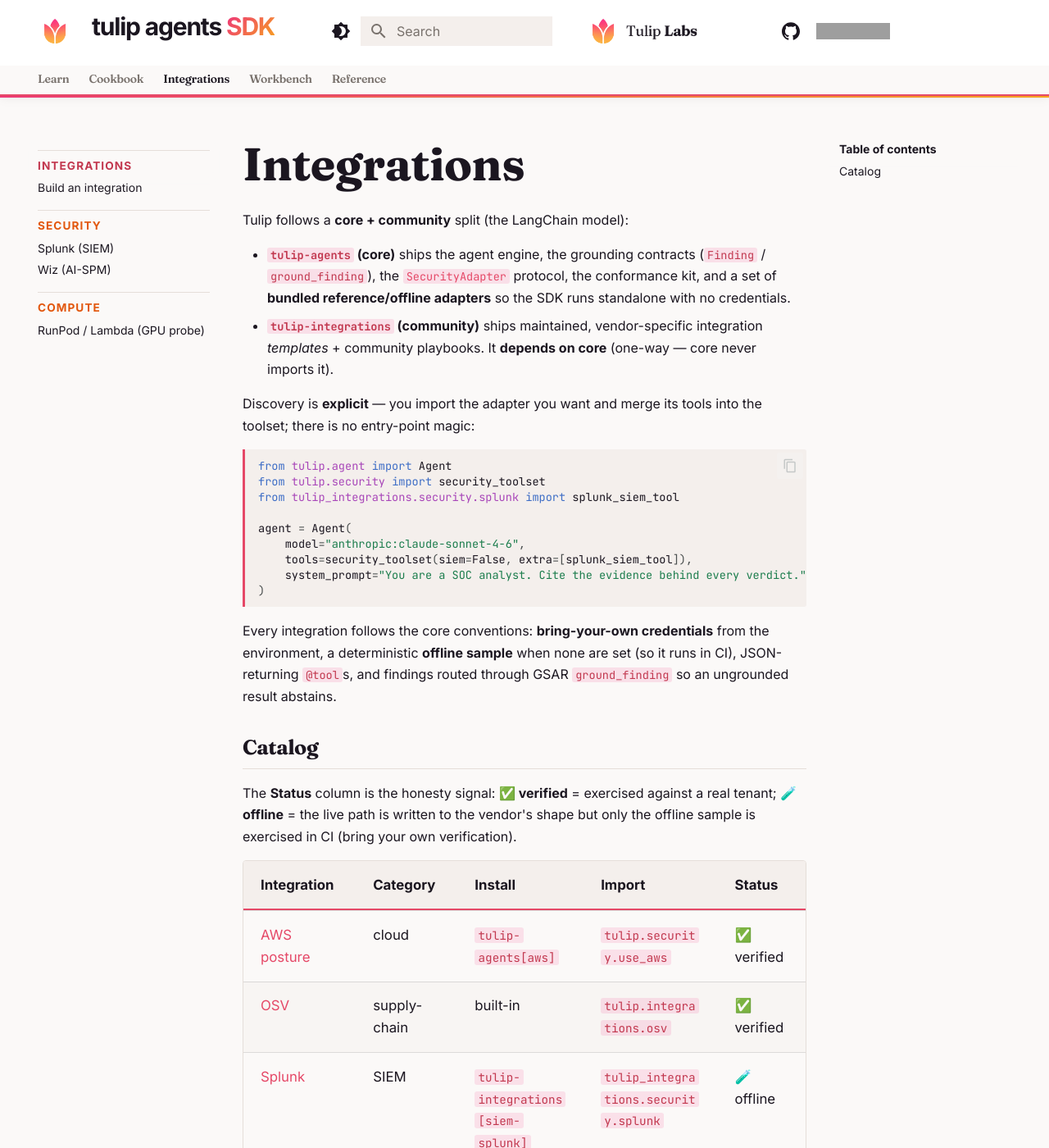
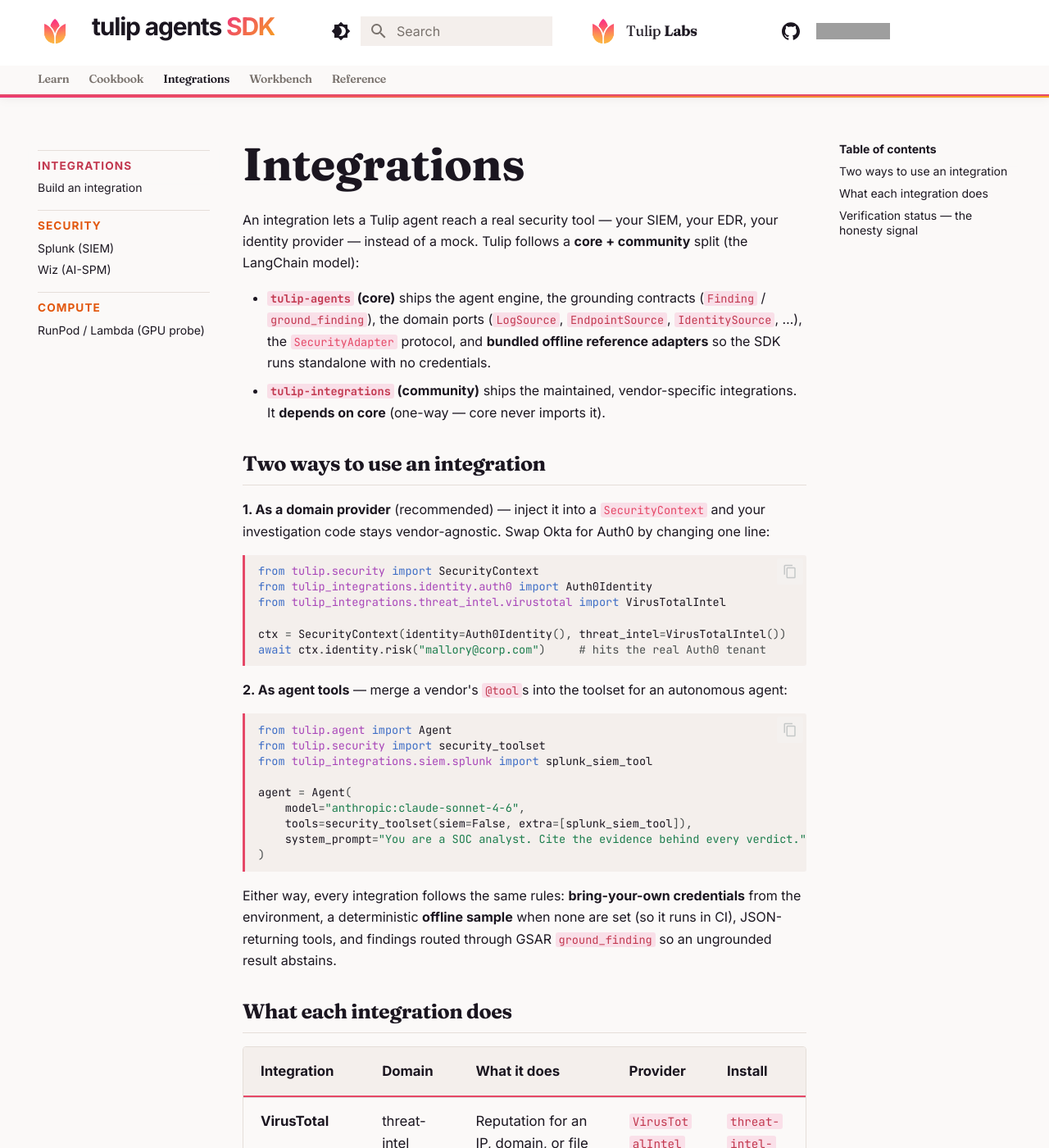
Before and after one commit to tuliplabs-ai/docs, an MkDocs documentation site: the page built from docs/integrations/index.md, in a window 1280 px wide and 1400 px high. Shown: the whole window at 82% size. Built offline with MkDocs 1.6.1 and Material for MkDocs 9.7.7, drawn with Linux system fonts in a browser that asks for light colours; some of the changed text lies outside the part shown; grey boxes are pictures that could not be loaded.

Commit message:
docs: rewrite the integrations catalog — what each integration does, honestly
The catalog was missing CrowdStrike/Okta/Auth0/VirusTotal entirely and had stale
statuses + old shim import paths. Rewrites it in plain language: a one-line 'what it
does' per integration, the SecurityContext provider class, the install extra, and an
honest two-tier status (live-verified vs live-path-verified-against-a-mock). Adds the
'two ways to use an integration' (domain provider vs agent tools) framing and links the
SecurityContext concept page. Builds clean under mkdocs --strict.

Signed-off-by: tuliplabs <328004975+tuliplabs@users.noreply.github.com>

````diff
--- a/docs/integrations/index.md
+++ b/docs/integrations/index.md
@@ -1,23 +1,39 @@
 # Integrations
 
-Tulip follows a **core + community** split (the LangChain model):
+An integration lets a Tulip agent reach a real security tool — your SIEM, your
+EDR, your identity provider — instead of a mock. Tulip follows a **core +
+community** split (the LangChain model):
 
 - **`tulip-agents` (core)** ships the agent engine, the grounding contracts
-  (`Finding` / `ground_finding`), the
-  [`SecurityAdapter`](build.md) protocol, the conformance kit, and a set of
-  **bundled reference/offline adapters** so the SDK runs standalone with no
-  credentials.
-- **`tulip-integrations` (community)** ships maintained, vendor-specific
-  integration *templates* + community playbooks. It **depends on core**
-  (one-way — core never imports it).
+  (`Finding` / `ground_finding`), the domain ports (`LogSource`,
+  `EndpointSource`, `IdentitySource`, …), the [`SecurityAdapter`](build.md)
+  protocol, and **bundled offline reference adapters** so the SDK runs
+  standalone with no credentials.
+- **`tulip-integrations` (community)** ships the maintained, vendor-specific
+  integrations. It **depends on core** (one-way — core never imports it).
 
-Discovery is **explicit** — you import the adapter you want and merge its tools
-into the toolset; there is no entry-point magic:
+## Two ways to use an integration
+
+**1. As a domain provider** (recommended) — inject it into a
+[`SecurityContext`](../concepts/security-context.md) and your investigation code
+stays vendor-agnostic. Swap Okta for Auth0 by changing one line:
+
+```python
+from tulip.security import SecurityContext
+from tulip_integrations.identity.auth0 import Auth0Identity
+from tulip_integrations.threat_intel.virustotal import VirusTotalIntel
+
+ctx = SecurityContext(identity=Auth0Identity(), threat_intel=VirusTotalIntel())
+await ctx.identity.risk("mallory@corp.com")     # hits the real Auth0 tenant
+```
+
+**2. As agent tools** — merge a vendor's `@tool`s into the toolset for an
+autonomous agent:
 
 ```python
 from tulip.agent import Agent
 from tulip.security import security_toolset
-from tulip_integrations.security.splunk import splunk_siem_tool
+from tulip_integrations.siem.splunk import splunk_siem_tool
 
 agent = Agent(
     model="anthropic:claude-sonnet-4-6",
@@ -26,29 +42,37 @@
 )
 ```
 
-Every integration follows the core conventions: **bring-your-own credentials**
-from the environment, a deterministic **offline sample** when none are set (so
-it runs in CI), JSON-returning `@tool`s, and findings routed through GSAR
-`ground_finding` so an ungrounded result abstains.
+Either way, every integration follows the same rules: **bring-your-own
+credentials** from the environment, a deterministic **offline sample** when none
+are set (so it runs in CI), JSON-returning tools, and findings routed through
+GSAR `ground_finding` so an ungrounded result abstains.
 
-## Catalog
+## What each integration does
 
-The **Status** column is the honesty signal: **✅ verified** = exercised against
-a real tenant; **🧪 offline** = the live path is written to the vendor's shape
-but only the offline sample is exercised in CI (bring your own verification).
+| Integration | Domain | What it does | Provider | Install |
+|---|---|---|---|---|
+| **VirusTotal** | threat-intel | Reputation for an IP, domain, or file hash | `VirusTotalIntel` | `threat-intel-virustotal` |
+| **Auth0** | identity | Look up a user, risk + sign-ins, disable an account (Management API) | `Auth0Identity` | `identity-auth0` |
+| **Okta** | identity | Look up a user, risk + sign-ins, disable an account (SSWS API) | `OktaIdentity` | `identity-okta` |
+| **Splunk** | SIEM | Search logs/events with an SPL query | `SplunkLogs` | `siem-splunk` |
+| **CrowdStrike Falcon** | EDR | Host forensic timeline, open detections, network-contain a host | `CrowdStrikeEndpoint` | `edr-crowdstrike` |
+| **Wiz** | AI-SPM | AI-BOM inventory + posture issues → grounded findings | _(tools)_ | `vuln-wiz` |
+| **AWS** | cloud | Read-only cloud-posture evidence (in core) | _(core)_ | `tulip-agents[aws]` |
+| **OSV** | supply-chain | Dependency vulnerability lookup (in core) | _(core)_ | built-in |
+| **RunPod / Lambda** | compute | Deploy a GPU endpoint to fingerprint-probe a model | _(probe)_ | `compute-runpod` / `compute-lambda` |
 
-| Integration | Category | Install | Import | Status |
-|---|---|---|---|---|
-| [AWS posture](#) | cloud | `tulip-agents[aws]` | `tulip.security.use_aws` | ✅ verified |
-| [OSV](#) | supply-chain | built-in | `tulip.integrations.osv` | ✅ verified |
-| [Splunk](splunk.md) | SIEM | `tulip-integrations[siem-splunk]` | `tulip_integrations.security.splunk` | 🧪 offline |
-| [Wiz](wiz.md) | AI-SPM | `tulip-integrations[wiz-aispm]` | `tulip_integrations.security.wiz` | 🧪 offline |
-| [RunPod](runpod.md) | compute | `tulip-integrations[compute-runpod]` | `tulip_integrations.compute.runpod` | 🧪 offline |
-| Lambda Cloud | compute | `tulip-integrations[compute-lambda]` | `tulip_integrations.compute.lambda_cloud` | 🧪 offline |
+Writes — `endpoint.isolate`, `identity.disable` — are real actions: gate them
+through `ctx.actions` / `approve()` first.
 
-Bundled **reference adapters** also live in core (`tulip.security`): IOC intel,
-SIEM, EDR, vuln/posture scanner, and the inference-fingerprint contract — useful
-standalone and as the template to copy. The maintained vendor versions are the
-entries above.
+## Verification status — the honesty signal
 
-→ [Build your own integration](build.md)
+| Status | Meaning | Integrations |
+|---|---|---|
+| ✅ **live-verified** | run against a real API / tenant | AWS, OSV, **VirusTotal**, **Auth0** |
+| 🔌 **live-path verified** | the live HTTP request + response parsing is exercised and asserted against a mocked transport ([`test_live_paths.py`](https://github.com/tuliplabs-ai/tulip-integrations/blob/main/tests/test_live_paths.py)); the offline sample runs in CI; not yet run against a real instance | **Splunk, CrowdStrike, Okta, Wiz** |
+
+CrowdStrike and Wiz have no free tier, so they stay 🔌 (we won't fake a
+real-tenant verification). VirusTotal and Auth0 have free tiers and are hit for
+real in their own `test_live_*.py` (which skip without credentials).
+
+→ [Build your own integration](build.md) · [SecurityContext](../concepts/security-context.md)
````
